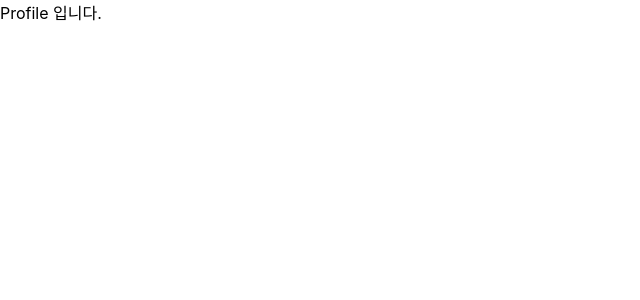
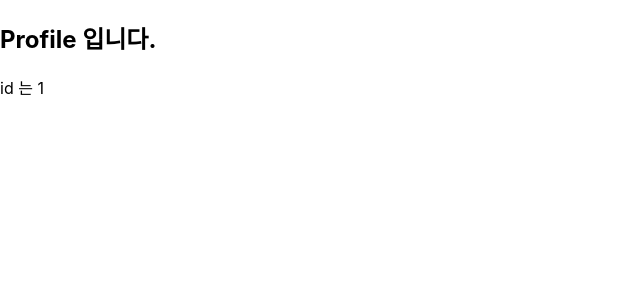
Before and after one commit to fc-devcampreact4th/week_02, a React (Create React App) app: page /profile/1 in a window 1280 px wide. Shown: the top 300 px of the page, without its empty margins (0-640 px from the left). Built offline with nearby package versions, Linux system fonts and the light colour scheme.

Commit message:
url을 통한 변수 받기

```diff
--- a/src/App.js
+++ b/src/App.js
@@ -9,7 +9,8 @@
         <div className="App">
             <BrowserRouter>
                 <Route path="/" exact component={Home} />
-        <Route path="/profile" component={Profile} />
+                <Route path="/profile" exact component={Profile} />
+                <Route path="/profile/:id" component={Profile} />
                 <Route path="/about" component={About} />
             </BrowserRouter>
         </div>
--- a/src/pages/About.jsx
+++ b/src/pages/About.jsx
@@ -1,5 +1,5 @@
 import React from "react";
 
 export default function About() {
-  return <div>About 입니다.</div>;
+    return <div>About 입니다.</div>;
 }
--- a/src/pages/Home.jsx
+++ b/src/pages/Home.jsx
@@ -1,5 +1,5 @@
 import React from "react";
 
 export default function Home() {
-  return <div>Home 입니다.</div>;
+    return <div>Home 입니다.</div>;
 }
--- a/src/pages/Profile.jsx
+++ b/src/pages/Profile.jsx
@@ -1,5 +1,12 @@
 import React from "react";
 
-export default function Profile() {
-  return <div>Profile 입니다.</div>;
+export default function Profile({ match }) {
+    const id = match.params.id;
+    console.log(id);
+    return (
+        <div>
+            <h2>Profile 입니다.</h2>
+            {id && <p>id 는 {id}</p>}
+        </div>
+    );
 }
```
Lines whose indentation alone changed are shown as unchanged.
